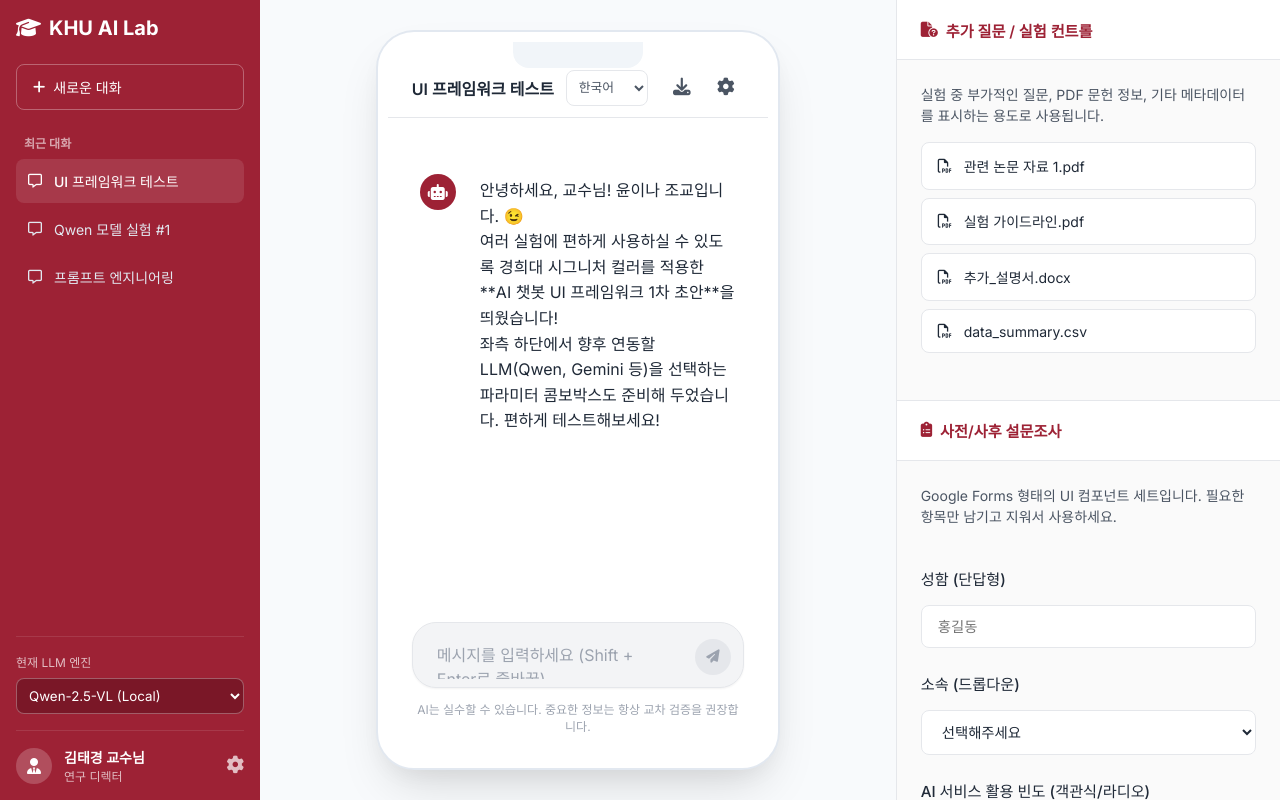
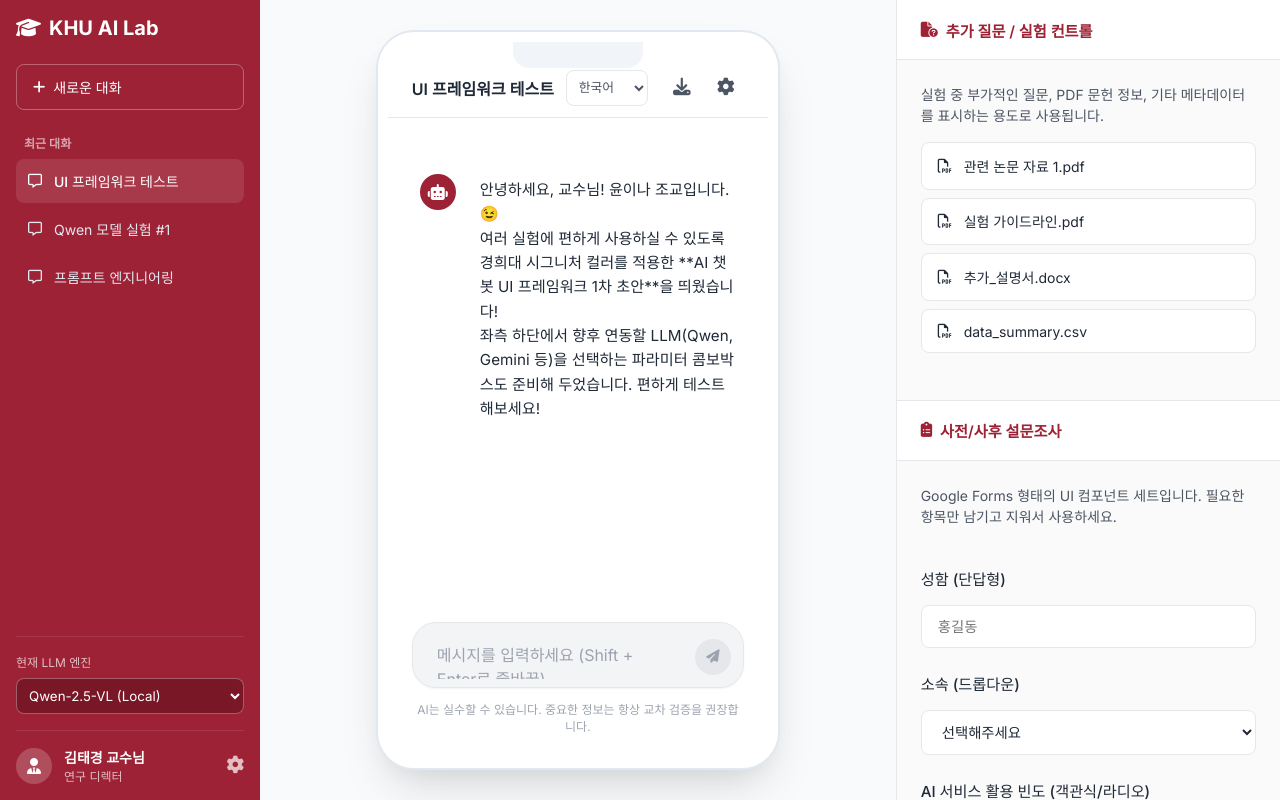
Before and after one commit to drtagkim/khu-ai-chat-ui, a FastAPI app: page / in a window 1280 px wide. Run offline with FastAPI, Linux system fonts and the light colour scheme.

Commit message:
fix: apply position relative to sidebar and chat-font-size var to messages

```diff
--- a/static/style.css
+++ b/static/style.css
@@ -58,6 +58,7 @@ body {
     flex-direction: column;
     padding: 1rem;
     flex-shrink: 0;
+    position: relative;
 }
 
 .sidebar-header h2 {
@@ -564,6 +565,11 @@ body {
     color: var(--text-primary);
 }
 
+.message-content {
+    font-size: var(--chat-font-size);
+    transition: font-size 0.2s ease;
+}
+
 .user-message .message-content {
     background-color: var(--bg-user-msg);
     padding: 1rem 1.5rem;
```
